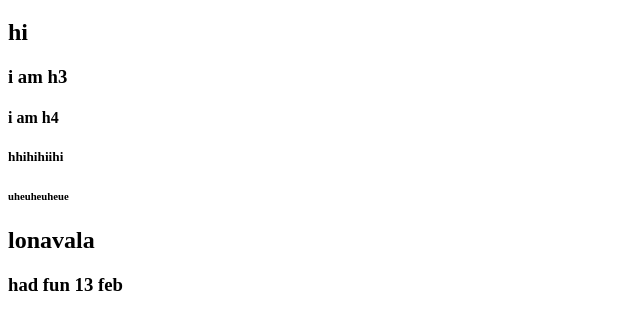
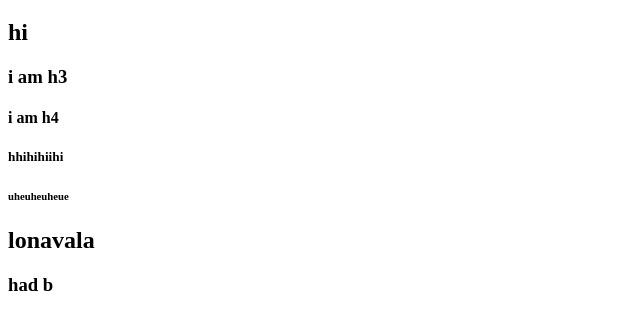
Before and after one commit to Puxhkar/Personal-Portfolio, a plain HTML site: page index.html in a window 1280 px wide. Shown: the part 61-390 px from the top of the page, without its empty margins (0-640 px from the left). Drawn offline with Linux system fonts and the light colour scheme.

Commit message:
Update index.html

```diff
--- a/index.html
+++ b/index.html
@@ -13,6 +13,6 @@
     <h5>hhihihiihi</h5>
     <h6>uheuheuheue</h6>
     <h2>lonavala</h2>
-    <h3> had fun 13 feb</h3>
+    <h3> had b</h3>
 </body>
 </html>
```
